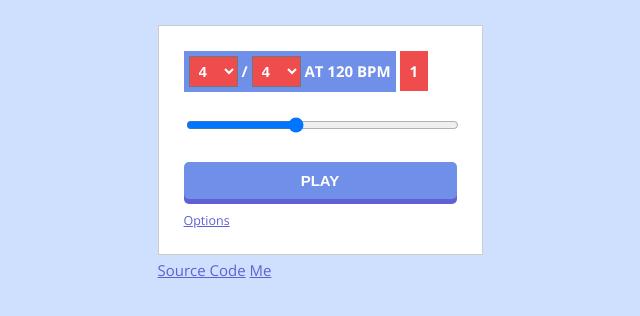
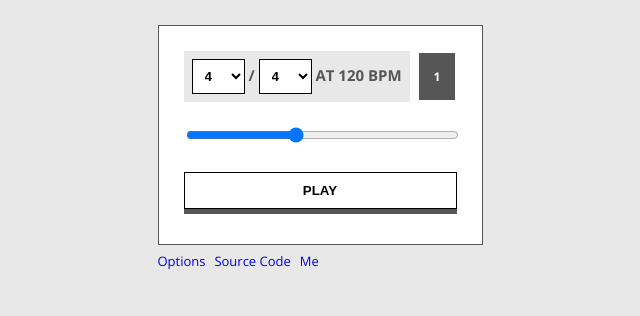
Before and after one commit to joereynolds/metronome, a plain HTML site: page index.html in a window 1280 px wide. Shown: the whole page, without its empty margins (320-960 px from the left). Drawn offline with nearby package versions, Linux system fonts and the light colour scheme.

Commit message:
Simply style

```diff
--- a/index.html
+++ b/index.html
@@ -9,6 +9,7 @@
 
 <body>
     <main class="box">
+    <div class="wrapper">
         <div class="label time-signature">
             <select class="form-element label" id="note-type">
                 <option value="1">1</option>
@@ -46,12 +47,12 @@
             </select>
             <span id="tempo-value">at 120 bpm</span>
         </div>
-    <span id="beat-counter" class="label counter">1</span>
+        <label id="beat-counter" class="label counter">1</label>
+    </div>
 
     <input id="tempo" value="120" type="range" min="0" max="300" >
 
     <button class="button label" id="toggle-button">Play</button>
-    <small><a id="toggle-options" href="#">Options</a></small>
     </main>
 
     <section id="options" class="box hidden">
@@ -72,6 +73,7 @@
     </section>
 
     <footer>
+        <a id="toggle-options" href="#">Options</a>
         <a href="https://github.com/joereynolds/metronome">Source Code</a>
         <a href="https://joereynoldsaudio.com/">Me</a>
     </footer>
--- a/style.css
+++ b/style.css
@@ -13,13 +13,15 @@ html {
   padding: 25px;
   font-family: "Open Sans", sans-serif;
   font-size: 62.5%;
-  background: #cfe0ff;
+  background: #e8e8e8;
   color: #565656;
 }
 
 *, *:before, *:after {
   box-sizing: inherit;
 }
+
+* { border-color: #565656; }
 
 body {
   width: 325px;
@@ -29,7 +31,7 @@ body {
 
 .box {
   padding: 25px;
-  border: 1px solid #ccc;
+  border: 1px solid;
   margin-bottom: 5px;
   background: white;
 }
@@ -39,7 +41,20 @@ body {
 }
 
 a {
-  color: #6060d4;
+    font-size: small;
+    text-decoration: none;
+}
+
+a + a {
+    margin-left: 5px;
+}
+
+a:visited {
+    color: inherit;
+}
+
+a:hover {
+    text-decoration: underline;
 }
 
 input, button {
@@ -48,8 +63,9 @@ input, button {
 
 button {
   padding: 10px;
-  border: 0;
-  box-shadow: 0 5px #6060d4;
+  border: 1px solid;
+  box-shadow: 0 5px #565656;
+  background:white;
   outline: none;
 }
 
@@ -57,44 +73,34 @@ button:hover {
   cursor: pointer;
 }
 
-button:active {
-  box-shadow: 0 2px #6060d4;
-  transform: translateY(3px);
-}
-
 .label {
-  background: #6f8fe8;
-  color: white;
   font-weight: bold;
   text-transform: uppercase;
-  padding: 5px;
-  font-size: 1.5rem;
+  padding: 8px;
 }
 
 .time-signature {
-    display: inline-block;
-}
-.label:hover {
-  background: #6180d8;
+  background: #e8e8e8;
+  display: inline-block;
 }
 
 .button {
   padding: 10px;
   margin-bottom: 10px;
-  border-radius: 5px;
+}
+
+.wrapper {
+    white-space: nowrap;
 }
 
 .counter {
-  padding: 10px;
+  background: #565656;
+  color: white;
+  padding: 15px;
 }
 
 .hidden {
   display: none;
-}
-
-.counter,
-.form-element {
-  background: #ef4d4d;
 }
 
 label {
@@ -104,6 +110,7 @@ label {
 }
 
 select {
+    border: 1px solid;
     background: white;
-    padding: 5px;
+    padding: 8px;
 }
```
Lines whose indentation alone changed are shown as unchanged.
